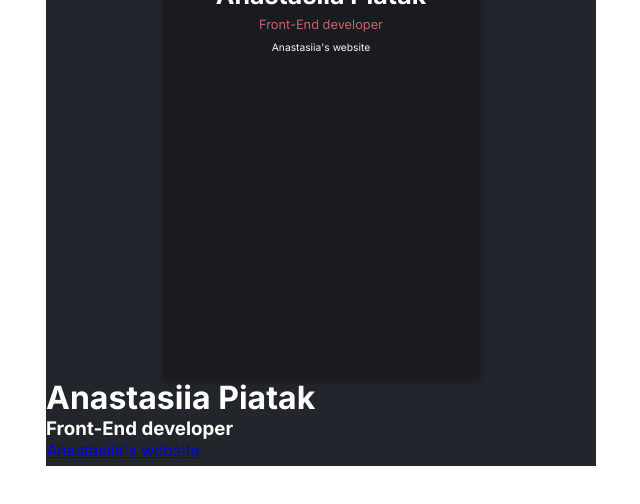
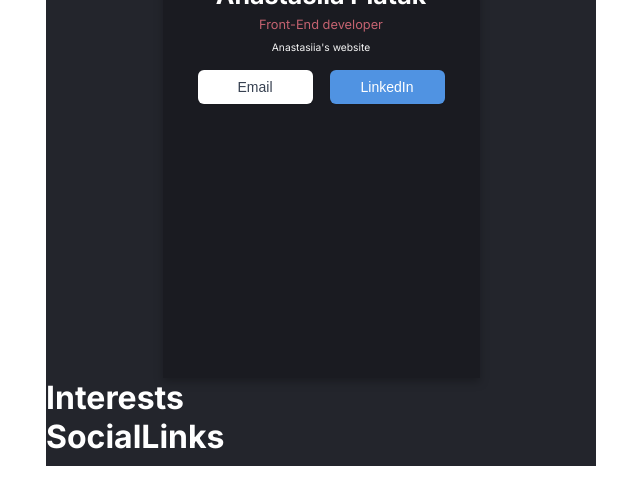
Before and after one commit to AnastasiiaPiatak/Business-Card-React, a React (Vite) app in the folder Buisness Card/business_card-react/: page / in a window 1280 px wide. Shown: the part 402-906 px from the top of the page, without its empty margins (319-959 px from the left). After the commit the page ends 868 px from the top, so only its background shows below. Built offline with nearby package versions, Linux system fonts and the light colour scheme.

Commit message:
Added buttons to MainInfo component

```diff
--- a/Buisness Card/business_card-react/src/components/About.jsx
+++ b/Buisness Card/business_card-react/src/components/About.jsx
@@ -1,3 +1,8 @@
 export default function About() {
-  return <h1>About</h1>;
+  return (
+    <div className="about">
+
+
+    </div>
+  )
 }
--- a/Buisness Card/business_card-react/src/components/Card.jsx
+++ b/Buisness Card/business_card-react/src/components/Card.jsx
@@ -13,9 +13,9 @@ export default function Card() {
           className="card__img"
         />
         <MainInfo/>
+        <About />
        </div>
-      <MainInfo />
-      <About />
+
       <Interests />
       <SocialLinks />
     </>
--- a/Buisness Card/business_card-react/src/components/MainInfo.jsx
+++ b/Buisness Card/business_card-react/src/components/MainInfo.jsx
@@ -6,6 +6,18 @@ export default function MainInfo(){
         <a href="https://anastasiiapiatak-portfolio.netlify.app">
           Anastasiia's website
         </a>
+        <div className="card__btns">
+          <button type="button"  className="card__btns email__btn">
+            <span></span>
+            <a href="mailto:iamsherlocked031199@gmail.com">Email</a>
+          </button>
+          <button type="button" className="card__btns linkedin__btn">
+            <span></span>
+            <a href="www.linkedin.com/in/anastasiia-piatak-022609266">
+              LinkedIn
+            </a>
+          </button>
+        </div>
       </>
     );
 }
--- a/Buisness Card/business_card-react/src/index.css
+++ b/Buisness Card/business_card-react/src/index.css
@@ -10,7 +10,7 @@
   background: #23252c;
   color: white;
   margin: auto;
-  font-family: 'Inter', sans-serif;
+  font-family: "Inter", sans-serif;
 }
 
 .card {
@@ -40,7 +40,7 @@
   font-size: 12.8px;
   line-height: 15px;
   text-align: center;
-  color: #C46270;
+  color: #c46270;
   margin-top: 7px;
 }
 
@@ -55,3 +55,79 @@
   margin-top: 8px;
   margin-bottom: 15px;
 }
+
+.card__btns {
+  display: flex;
+  align-items: center;
+  justify-content: center;
+}
+
+.email__btn {
+  width: 115px;
+  height: 34px;
+  background: #ffffff;
+  border: 1px solid #d1d5db;
+  box-shadow: 0px 1px 2px rgba(0, 0, 0, 0.05);
+  border-radius: 6px;
+  border: none;
+  margin-right: 17px;
+  transition: 500ms;
+  cursor: pointer;
+}
+
+.email__btn:hover {
+  height: 34px;
+  background: #5093e2;
+  transition: 500ms;
+  transform: scale(0.99);
+  box-shadow: 3px 2px 22px 1px rgba(0, 0, 0, 0.24);
+}
+
+.email__btn a {
+  font-weight: 500;
+  font-size: 14px;
+  line-height: 16px;
+  color: #374151;
+  text-decoration: none;
+  margin: 0;
+  transition: 500ms;
+}
+
+.email__btn:hover a {
+  color: #ffffff;
+  transition: 500ms;
+}
+
+.linkedin__btn {
+  width: 115px;
+  height: 34px;
+  background: #5093e2;
+  box-shadow: 0px 1px 2px rgba(0, 0, 0, 0.05);
+  border-radius: 6px;
+  border: none;
+  transition: 500ms;
+  cursor: pointer;
+}
+
+.linkedin__btn:hover {
+  background: #ffffff;
+  border: 1px solid #d1d5db;
+  transition: 500ms;
+  transform: scale(0.99);
+  box-shadow: 3px 2px 22px 1px rgba(0, 0, 0, 0.24);
+}
+
+.linkedin__btn a {
+  font-weight: 500;
+  font-size: 14px;
+  line-height: 16px;
+  color: #ffffff;
+  text-decoration: none;
+  margin: 0;
+  transition: 500ms;
+}
+
+.linkedin__btn:hover a {
+  color: #374151;
+  transition: 500ms;
+}
```
